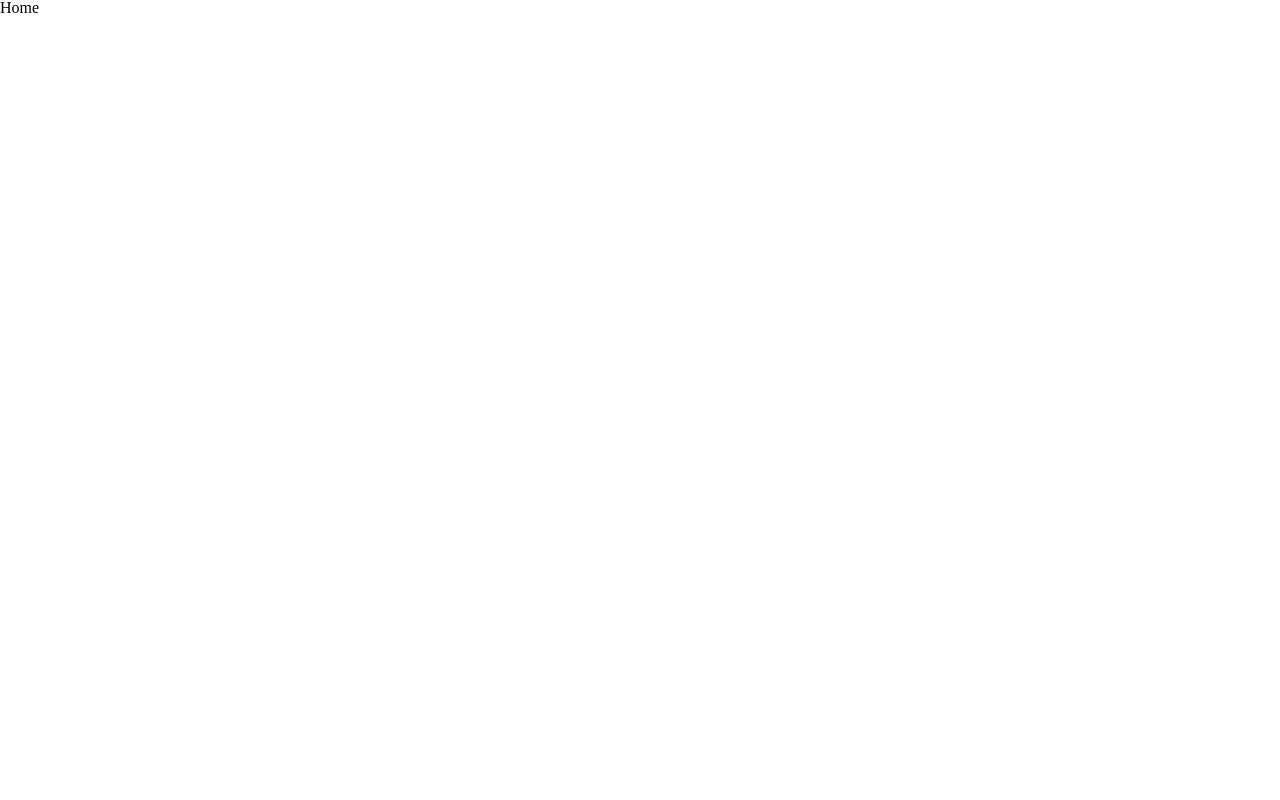
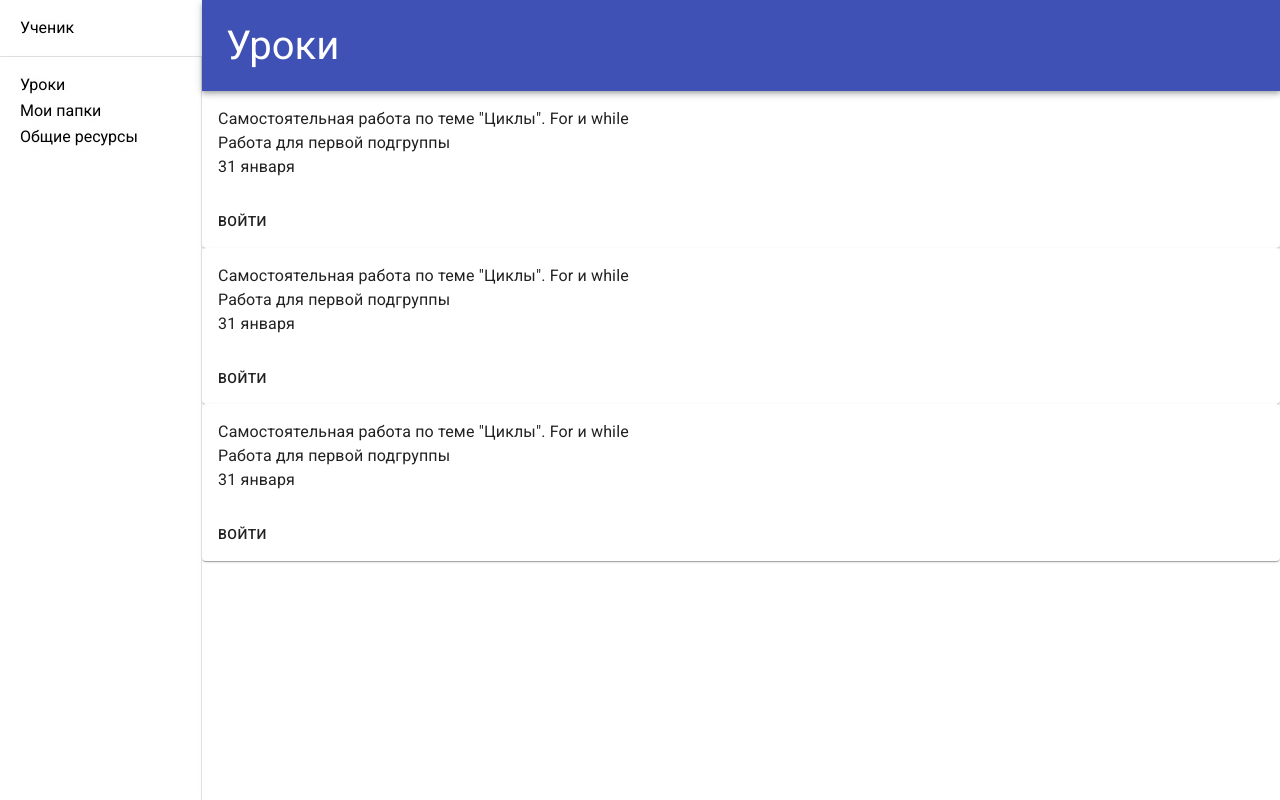
Before and after one commit to monkey-underground-coders/muc-servingbox-react, a React app: page / in a window 1280 px wide. Built offline with nearby package versions, Linux system fonts and the light colour scheme.

Commit message:
Update Home component

```diff
--- a/src/pages/Home/Home.jsx
+++ b/src/pages/Home/Home.jsx
@@ -1,7 +1,19 @@
+import Header from "components/Header/Header";
+import Sidebar from "components/Sidebar/Sidebar";
 import React from "react";
+import styles from "./Home.module.scss";
+import Main from "./Main/Main";
 
 const Home = () => {
-  return <div>Home</div>;
+  return (
+    <div className={styles.home}>
+      <Sidebar />
+      <div className={styles.main}>
+        <Header title="Уроки" />
+        <Main />
+      </div>
+    </div>
+  );
 };
 
 export default Home;
--- /dev/null
+++ b/src/pages/Home/Home.module.scss
@@ -0,0 +1,10 @@
+.home {
+  display: flex;
+  font-family: "Roboto";
+}
+
+.main {
+  display: flex;
+  flex-direction: column;
+  width: 100%;
+}
```
Also changed, not shown: src/pages/Home/Home.scss (deleted).
